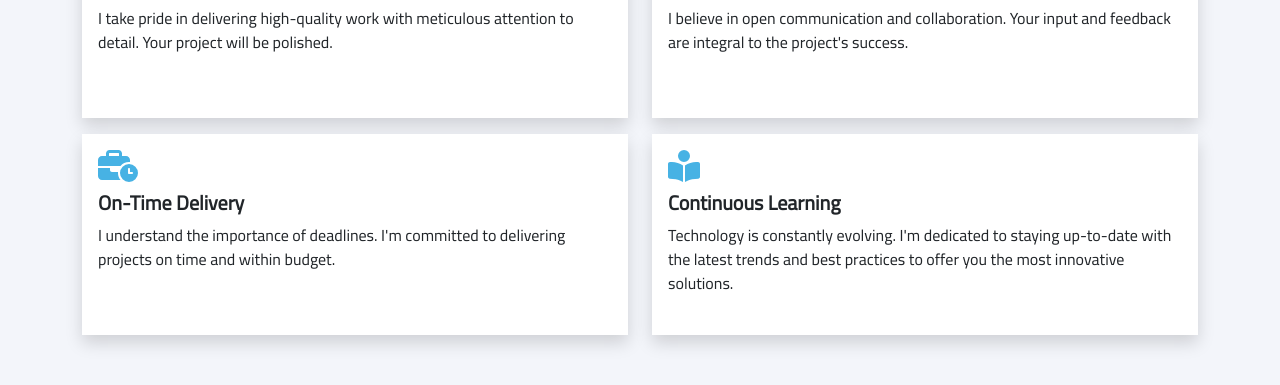
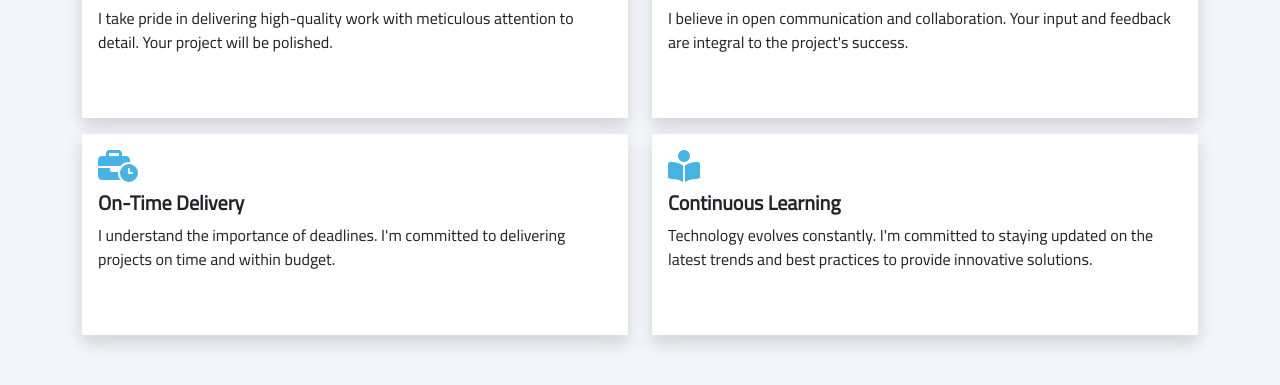
Before and after one commit to aymane244/new_protfolio, a React (Create React App) app: page / in a window 1280 px wide. Shown: the part 1560-1945 px from the top of the page. Built offline with nearby package versions, Linux system fonts and the light colour scheme.

Commit message:
fixing choose me section responsive style

```diff
--- a/src/assets/lang/Arabic.js
+++ b/src/assets/lang/Arabic.js
@@ -99,7 +99,7 @@ export const arabic = {
     onTime_header : "التسليم في الوقت المحدد",
     onTime_text : "أتفهم أهمية التسليم في المواعيد النهائية. أنا ملتزم بتسليم المشاريع في الوقت المحدد وفي حدود ميزانيتكم.",
     learning_header : "التعلم المستمر",
-    learning_text : "التكنولوجيا تتطور باستمرار. أنا على اطلاع دائم على آخر التحديثات وأفضل الممارسات لتقديم لكم الحلول الأكثر ابتكارًا.",
+    learning_text : "التكنولوجيا تتطور باستمرار. أنا ملتزم بمتابعة آخر التطورات وأفضل الأساليب لتقديم أفضل الحلول المبتكرة لك.",
     //service section
     my_services : "خدماتي",
     //project section
--- a/src/assets/lang/English.js
+++ b/src/assets/lang/English.js
@@ -99,7 +99,7 @@ export const english = {
     onTime_header : "On-Time Delivery",
     onTime_text : "I understand the importance of deadlines. I'm committed to delivering projects on time and within budget.",
     learning_header : "Continuous Learning",
-    learning_text : "Technology is constantly evolving. I'm dedicated to staying up-to-date with the latest trends and best practices to offer you the most innovative solutions.",
+    learning_text : "Technology evolves constantly. I'm committed to staying updated on the latest trends and best practices to provide innovative solutions.",
     //service section
     my_services : "MY SERVICES",
     //project section
--- a/src/assets/lang/French.js
+++ b/src/assets/lang/French.js
@@ -99,7 +99,7 @@ export const french = {
     onTime_header : "Livraison dans les délais",
     onTime_text : "Je comprends l'importance des délais. Je m'engage à livrer les projets à temps et dans le respect du budget.",
     learning_header : "Apprentissage continu",
-    learning_text : "La technologie évolue constamment. Je suis déterminé à rester à jour avec les dernières tendances et les meilleures pratiques pour vous offrir les solutions les plus innovantes.",
+    learning_text : "La technologie évolue constamment. Je m'engage à rester informé des dernières tendances et meilleures pratiques pour vous offrir des solutions innovantes.",
     //service section
     my_services : "MES SERVICES",
     //project section
--- a/src/components/pages/ChooseMe.js
+++ b/src/components/pages/ChooseMe.js
@@ -58,12 +58,7 @@ export default function ChooseMe(){
                     </div>
                 </div>
                 <div className="col-md-6 mt-3 h-100">
-                    <div className=
-                        {
-                            getLang === "ar" ? "card pb-lg-5 shadow border-0 rounded-0 card-animation" :
-                            "card pb-lg-4 shadow border-0 rounded-0 card-animation"
-                        }
-                    >
+                    <div className="card pb-lg-5 shadow border-0 rounded-0 card-animation">
                         <div className="card-body">
                             <h5><FontAwesomeIcon icon={faBookOpenReader} className="fs-2 font-icon-color" /></h5>
                             <h5 className="card-title">
```
